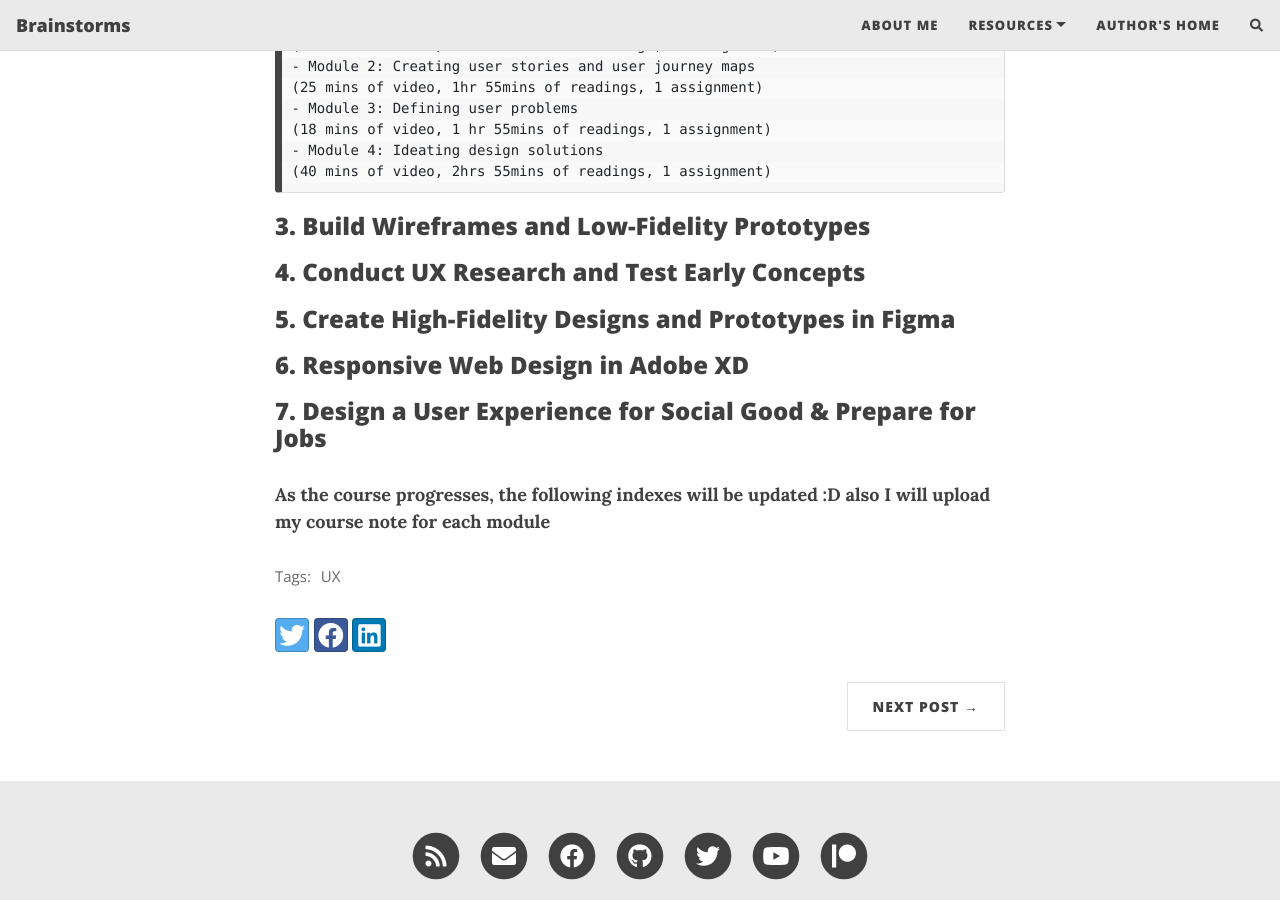
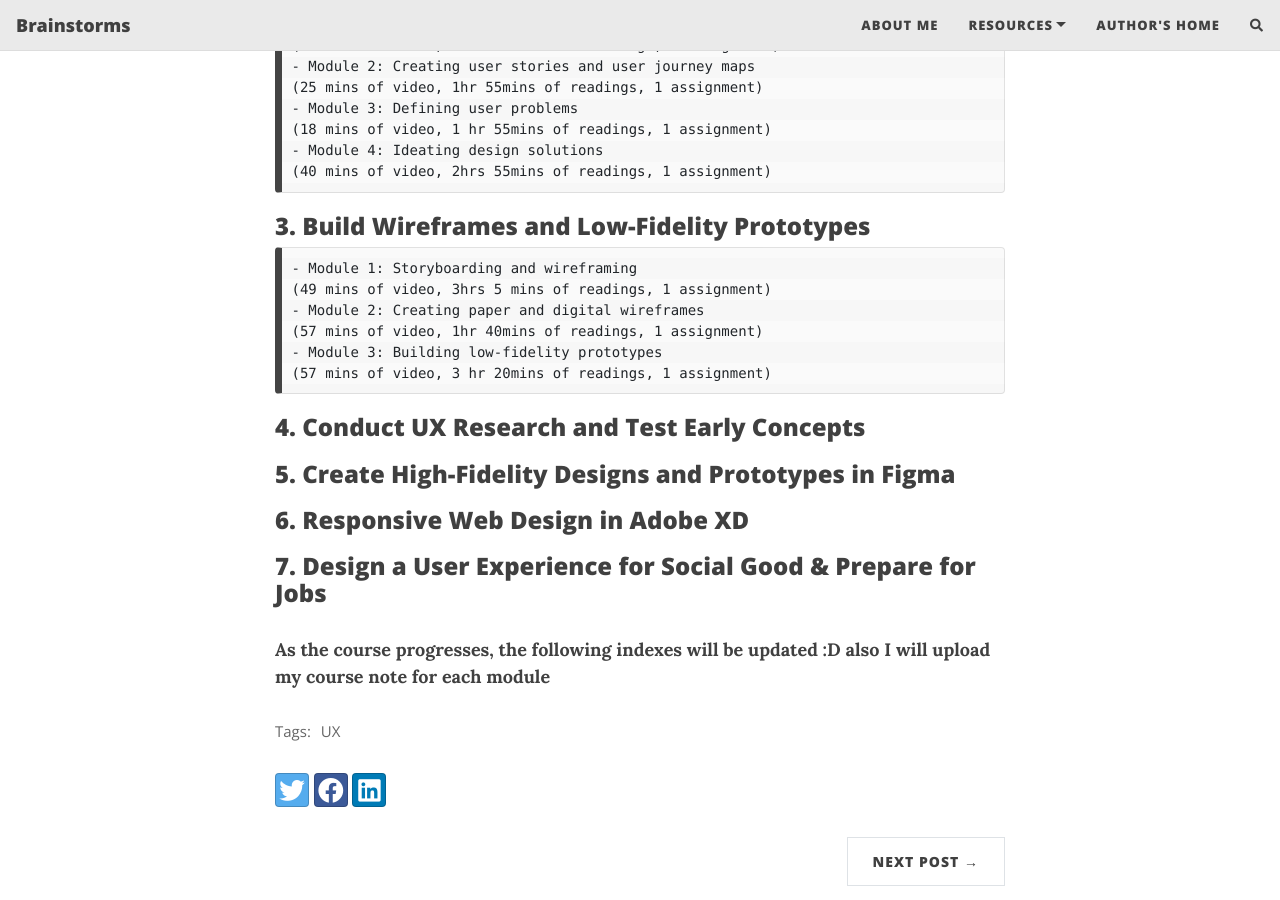
Before and after one commit to MinJ33/MinJ33.github.io, a Jekyll site: the page built from _posts/2023-01-18-UX-intro.md, in a window 1280 px wide and 900 px high, scrolled down 986 px. Built offline with Jekyll 4.4.1, drawn with Linux system fonts in a browser that asks for light colours; nearby versions of some CDN libraries; comment, search, counter and statistics services are not loaded.

Commit message:
Add Build wireframes and low-fidelity prototypes

```diff
--- a/_posts/2023-01-18-UX-intro.md
+++ b/_posts/2023-01-18-UX-intro.md
@@ -31,6 +31,13 @@
 
 
 ### 3. Build Wireframes and Low-Fidelity Prototypes
+	- Module 1: Storyboarding and wireframing
+    (49 mins of video, 3hrs 5 mins of readings, 1 assignment)
+    - Module 2: Creating paper and digital wireframes
+    (57 mins of video, 1hr 40mins of readings, 1 assignment)
+    - Module 3: Building low-fidelity prototypes
+    (57 mins of video, 3 hr 20mins of readings, 1 assignment)
+
 ### 4. Conduct UX Research and Test Early Concepts
 ### 5. Create High-Fidelity Designs and Prototypes in Figma
 ### 6. Responsive Web Design in Adobe XD
```
